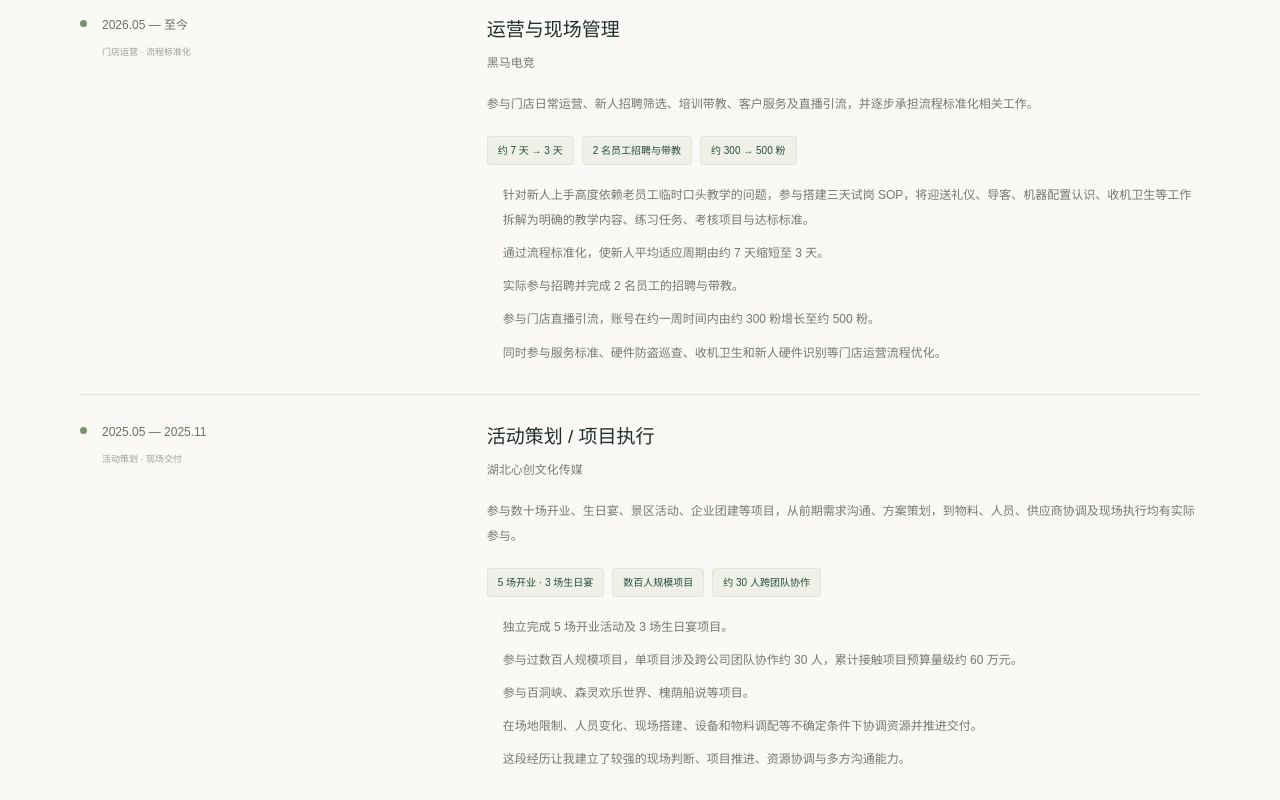
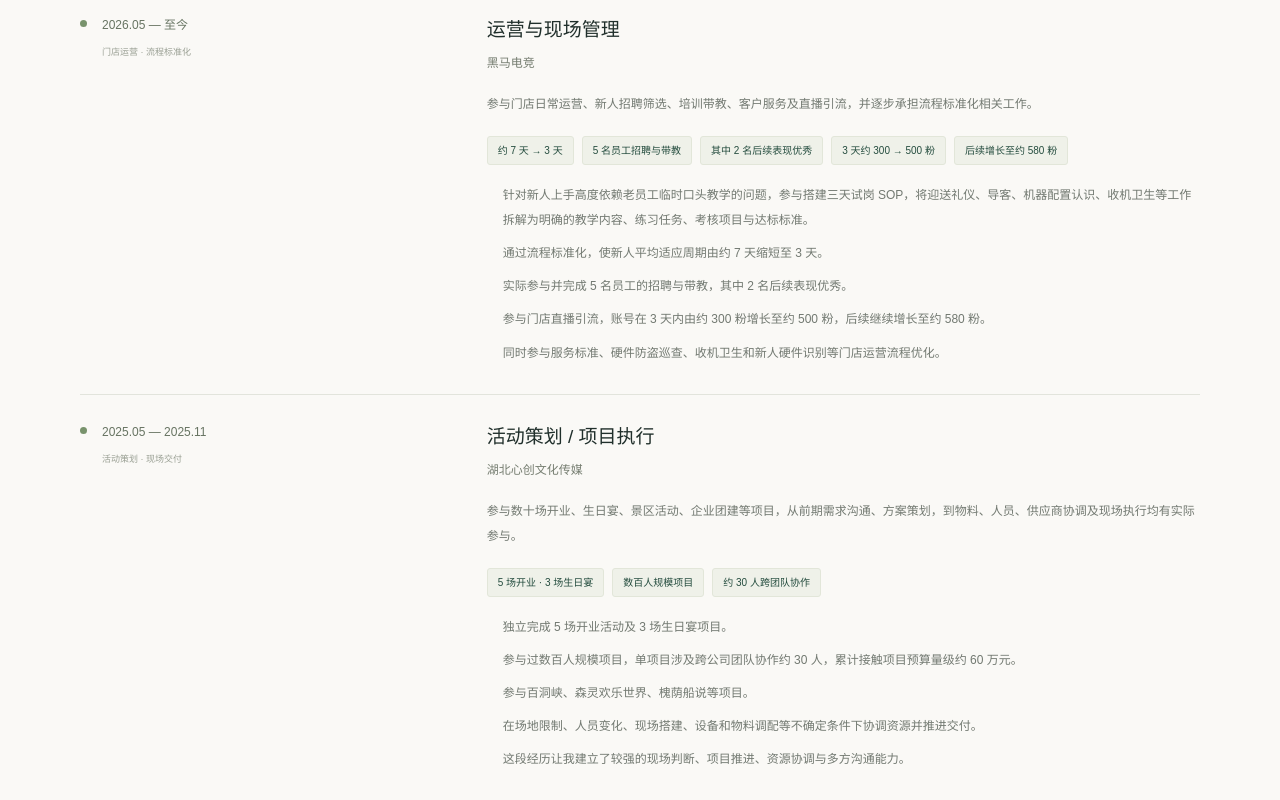
Before and after one commit to because-ad/personal-portfolio, a Next.js app: page / in a window 1280 px wide. Shown: the part 1780-2580 px from the top of the page. Built offline with nearby package versions, Linux system fonts and the light colour scheme.

Commit message:
fix: correct Heima recruitment and livestream results

```diff
--- a/src/data/portfolio.ts
+++ b/src/data/portfolio.ts
@@ -38,15 +38,15 @@ export const portfolio = {
       points: [
         "针对新人上手高度依赖老员工临时口头教学的问题，参与搭建三天试岗 SOP，将迎送礼仪、导客、机器配置认识、收机卫生等工作拆解为明确的教学内容、练习任务、考核项目与达标标准。",
         "通过流程标准化，使新人平均适应周期由约 7 天缩短至 3 天。",
-        "实际参与招聘并完成 2 名员工的招聘与带教。",
-        "参与门店直播引流，账号在约一周时间内由约 300 粉增长至约 500 粉。",
+        "实际参与并完成 5 名员工的招聘与带教，其中 2 名后续表现优秀。",
+        "参与门店直播引流，账号在 3 天内由约 300 粉增长至约 500 粉，后续继续增长至约 580 粉。",
         "同时参与服务标准、硬件防盗巡查、收机卫生和新人硬件识别等门店运营流程优化。",
       ],
-      highlights: ["约 7 天 → 3 天", "2 名员工招聘与带教", "约 300 → 500 粉"],
+      highlights: ["约 7 天 → 3 天", "5 名员工招聘与带教", "其中 2 名后续表现优秀", "3 天约 300 → 500 粉", "后续增长至约 580 粉"],
       resumePoints: [
-        "参与门店运营、招聘筛选、培训带教、客户服务及直播引流；完成 2 名员工的招聘与带教。",
+        "参与门店运营、招聘筛选、培训带教、客户服务及直播引流；实际参与并完成 5 名员工的招聘与带教，其中 2 名后续表现优秀。",
         "参与搭建三天试岗 SOP，明确教学、练习、考核与达标标准，使新人平均适应周期由约 7 天缩短至 3 天。",
-        "参与直播引流，账号约一周内由约 300 粉增长至约 500 粉；参与服务、硬件巡查、收机卫生及硬件识别流程优化。",
+        "参与直播引流，账号在 3 天内由约 300 粉增长至约 500 粉，后续继续增长至约 580 粉；参与服务、硬件巡查、收机卫生及硬件识别流程优化。",
       ],
     },
     {
@@ -158,7 +158,7 @@ export const portfolio = {
   skills: [
     { id: "execution", icon: "◎", title: "项目执行与协同", keywords: ["目标拆解", "排期推进", "资源协调", "跨团队沟通", "现场执行", "项目复盘"], evidence: ["数十场活动项目", "数百人规模现场", "约 30 人跨团队协作"] },
     { id: "business", icon: "▧", title: "商务沟通与销售", keywords: ["需求判断", "客户沟通", "销售话术", "成交推进", "团队带队"], evidence: ["个人 2 小时最高 10 单", "约 10 人团队管理"] },
-    { id: "operations", icon: "↗", title: "运营与流程搭建", keywords: ["SOP 设计", "新人培训", "招聘筛选", "服务流程", "门店运营", "直播引流"], evidence: ["新人适应期约 7 天 → 3 天", "直播账号约 300 → 500 粉"] },
+    { id: "operations", icon: "↗", title: "运营与流程搭建", keywords: ["SOP 设计", "新人培训", "招聘筛选", "服务流程", "门店运营", "直播引流"], evidence: ["新人适应期约 7 天 → 3 天", "5 名员工招聘与带教，其中 2 名后续表现优秀", "3 天约 300 → 500 粉，后续增长至约 580 粉"] },
     { id: "tools", icon: "▤", title: "AI 与办公工具", keywords: ["ChatGPT", "Grok", "Gemini", "Excel", "Word", "PowerPoint", "Canva", "飞书"], evidence: ["资料研究 · 内容整理 · 方案制作", "视觉生成 · 信息分析 · 基础开发工作"], detail: "了解 Midjourney、ComfyUI、即梦以及 Codex。" },
   ],
   works: [
```
Also changed, not shown: 1 other file (tests, documents, lock files or other folders).
